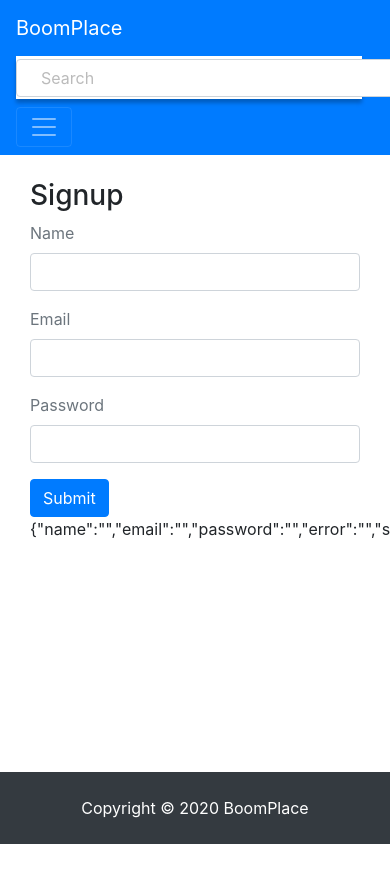
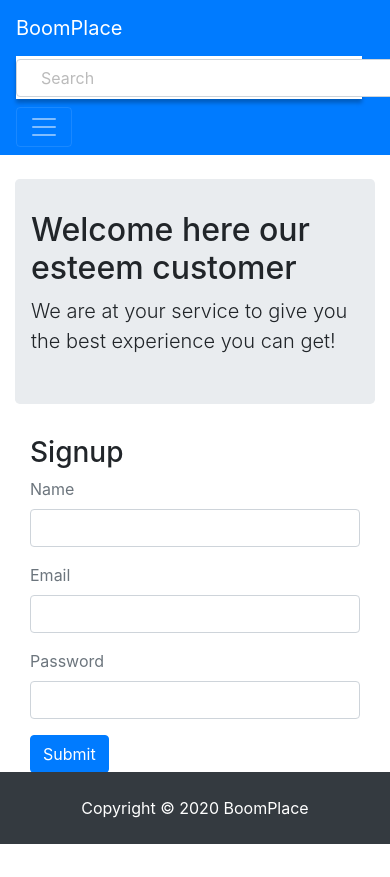
Before and after one commit to uimarshall/MERN-ECOMM, a React (Create React App) app in the folder client/: page /signup in a window 390 px wide. Shown: the top 877 px of the page. Before the commit the page ends 844 px from the top, so only its background shows below. Built offline with nearby package versions, Linux system fonts and the light colour scheme; no server answers.

Commit message:
added layout

```diff
--- a/client/public/index.html
+++ b/client/public/index.html
@@ -5,6 +5,7 @@
 		<link rel="shortcut icon" href="%PUBLIC_URL%/favicon.ico" />
 		<meta name="viewport" content="width=device-width, initial-scale=1" />
 		<meta name="theme-color" content="#000000" />
+
 		<!--
       manifest.json provides metadata used when your web app is installed on a
       user's mobile device or desktop. See https://developers.google.com/web/fundamentals/web-app-manifest/
--- /dev/null
+++ b/client/src/components/layout/Layout.js
@@ -0,0 +1,20 @@
+import React from "react";
+
+const Layout = ({
+	title = "Title",
+	description = "Description",
+	className,
+	children,
+}) => {
+	return (
+		<div>
+			<div className="jumbotron">
+				<h2>{title}</h2>
+				<p className="lead">{description}</p>
+			</div>
+			<div className={className}>{children}</div>
+		</div>
+	);
+};
+
+export default Layout;
--- a/client/src/components/user/SignUp.js
+++ b/client/src/components/user/SignUp.js
@@ -1,5 +1,6 @@
 import React, { useState } from "react";
 import { API } from "../../config";
+import Layout from "../layout/Layout";
 
 // ==========================TODO'S==================================
 /** 1. Declare the state variable as 'values'
@@ -13,46 +14,61 @@ const SignUp = () => {
 		email: "",
 		password: "",
 		error: "",
-		success: false
+		success: false,
 	});
 
 	// Anytime there is an event in the form, we hv to grab d change and update the state
 	// handleChange is a higher order fn, which is a fn returning another fn
-	const handleChange = name => e => {
+	const handleChange = (name) => (e) => {
 		setValues({ ...values, error: false, [name]: e.target.value });
 	};
 
 	// Function to post data to Db
-	const signUpUser = user => {
-		fetch(`${API}/signup`, {
+	const signUpUser = (user) => {
+		fetch(`${API}/users/signup`, {
 			method: "POST",
 			headers: {
 				Accept: "application/json",
-				"Content-Type": "application/json"
+				"Content-Type": "application/json",
 			},
 			// Convert the obj sent from handleSubmit to json string
-			body: JSON.stringify(user)
+			// Only JSON str can be sent to the backend
+			body: JSON.stringify(user),
 		})
-			.then(res => {
+			.then((res) => {
 				return res.json();
 			})
-			.catch(err => {
+			.catch((err) => {
 				console.log(err);
 			});
 	};
 
 	const { name, email, password, error, success } = values;
-	const handleSubmit = e => {
+	const handleSubmit = (e) => {
 		e.preventDefault();
 		// Frm d User Model, a user must hv name, email,password,set these fields to what is
 		// coming the state(values) as destructured above
 		// Take the form entries stored in d state and submit(click submit) to backend using 'signUp() function'
 		let newUser = { name: name, email: email, password: password };
-		signUpUser(newUser);
+		// Javascript object being received as newUser
+		signUpUser(newUser).then((data) => {
+			if (data.error) {
+				setValues({ ...values, error: data.error });
+			} else {
+				setValues({
+					...values,
+					name: "",
+					email: "",
+					password: "",
+					error: "",
+					success: true,
+				});
+			}
+		});
 	};
 
 	const signUpForm = () => (
-		<form>
+		<form className="mb-2" onSubmit={handleSubmit}>
 			<div className="form-group">
 				<label className="text-muted" htmlFor="">
 					Name
@@ -86,18 +102,24 @@ const SignUp = () => {
 					value={password}
 				/>
 			</div>
-			<button onSubmit={handleSubmit} type="submit" className="btn btn-primary">
+			<button type="submit" className="btn btn-primary">
 				Submit
 			</button>
 		</form>
 	);
 
 	return (
-		<div className="container col-md-8 offset-md-2">
-			<h3>Signup</h3>
-			{signUpForm()}
-			{JSON.stringify(values)}
-		</div>
+		<Layout
+			className="mb-5"
+			title="Welcome here our esteem customer"
+			description="We are at your service to give you the best experience you can get!">
+			<div className="container col-md-8 offset-md-2">
+				<h3>Signup</h3>
+				{signUpForm()}
+				{JSON.stringify(values)}
+			</div>
+			<div>{API}</div>
+		</Layout>
 	);
 };
 
```
